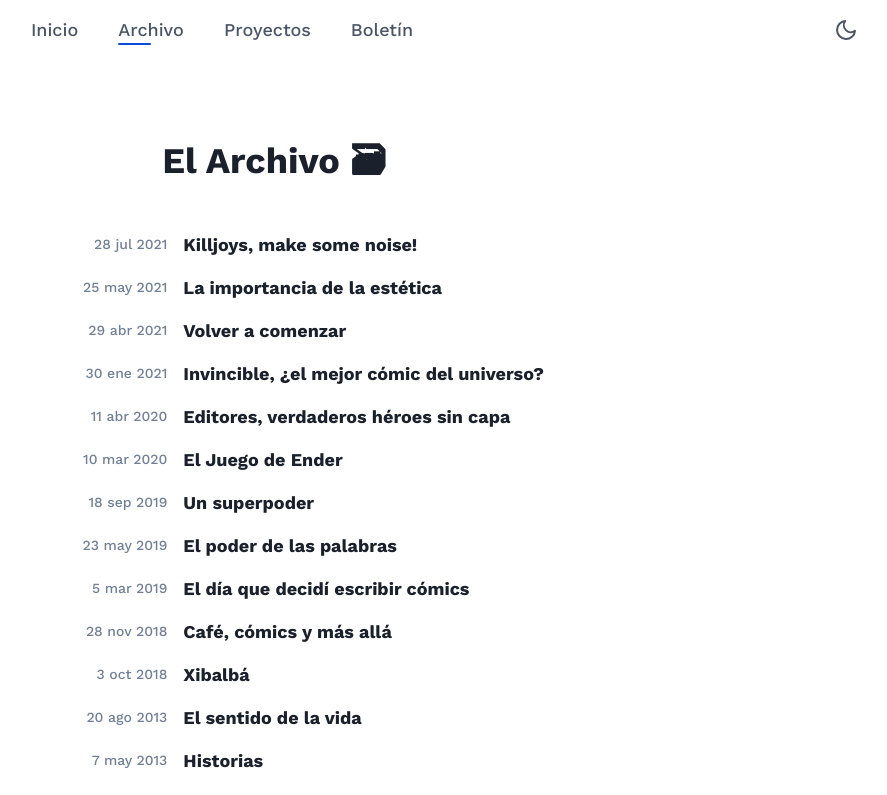
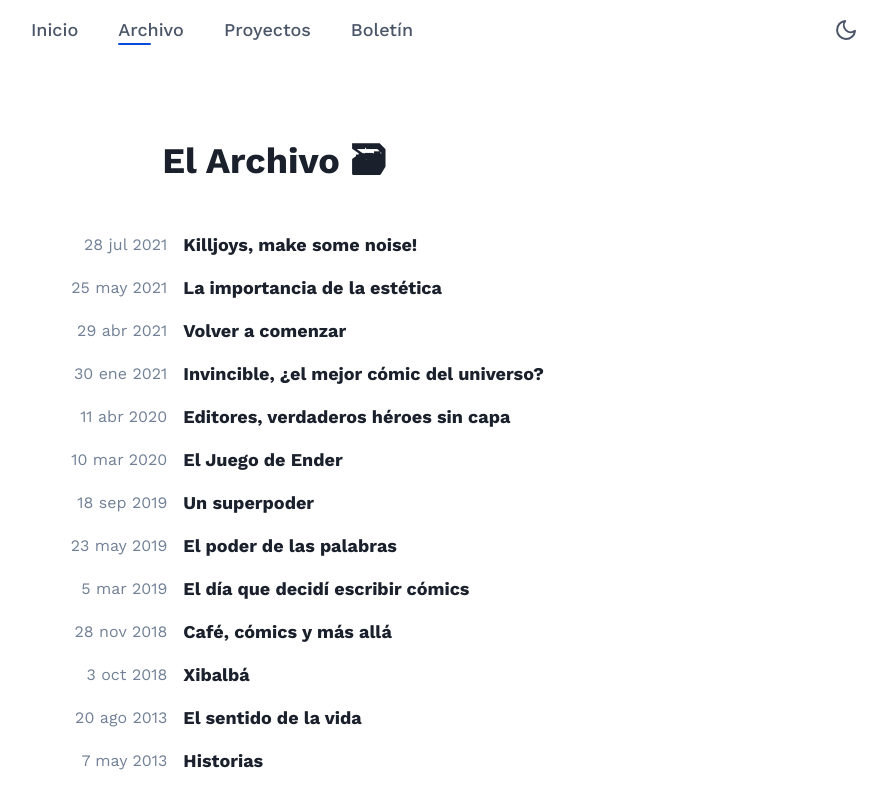
Before and after one commit to adrrian17/v2, a Next.js app: page /archivo in a window 1280 px wide. Shown: the top 795 px of the page, without its empty margins (366-1253 px from the left). Built offline with nearby package versions, Linux system fonts and the light colour scheme.

Commit message:
Change the color and font size for the post date on the archive page

```diff
--- a/src/pages/archivo/index.js
+++ b/src/pages/archivo/index.js
@@ -44,7 +44,8 @@ export async function getStaticProps() {
 }
 
 export default function Archivo({ posts }) {
-  const titleColor = useColorModeValue('gray.800', 'gray.400');
+  const titleColor = useColorModeValue('gray.800', 'whiteAlpha.900');
+  const dateColor = useColorModeValue('gray.500', 'gray.400');
 
   return (
     <Container maxW={'container.sm'} my={20}>
@@ -55,7 +56,7 @@ export default function Archivo({ posts }) {
         return (
           <Flex key={post.id} my={4}>
             <Flex flex={1} align={'center'} justify={'flex-end'} mr={4}>
-              <Text fontSize={'sm'} fontWeight={500} color={'gray.500'}>
+              <Text color={dateColor}>
                 {dateFormatted(post.frontmatter.date)}
               </Text>
             </Flex>
@@ -65,7 +66,6 @@ export default function Archivo({ posts }) {
                   fontSize={'lg'}
                   fontWeight={700}
                   color={titleColor}
-                  cursor={'pointer'}
                   _hover={{
                     textDecoration: 'underline 2px',
                   }}
```
